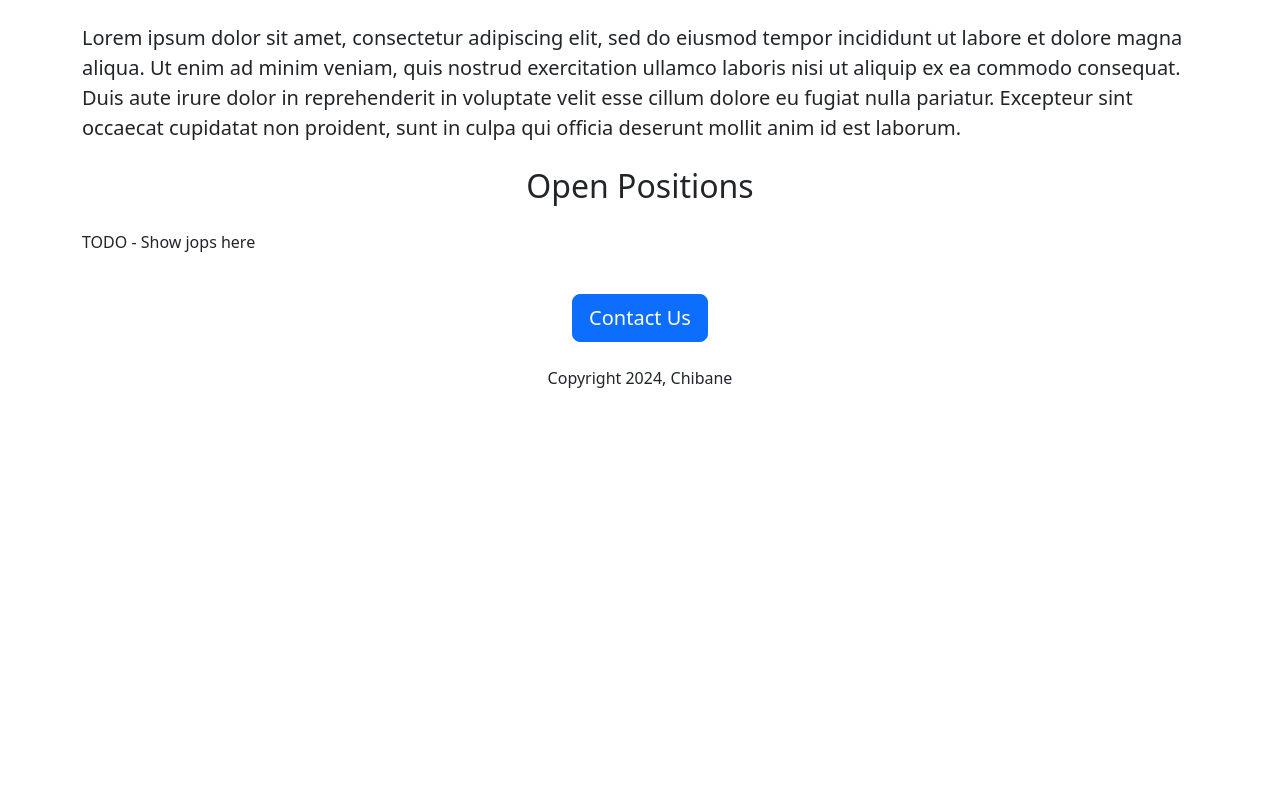
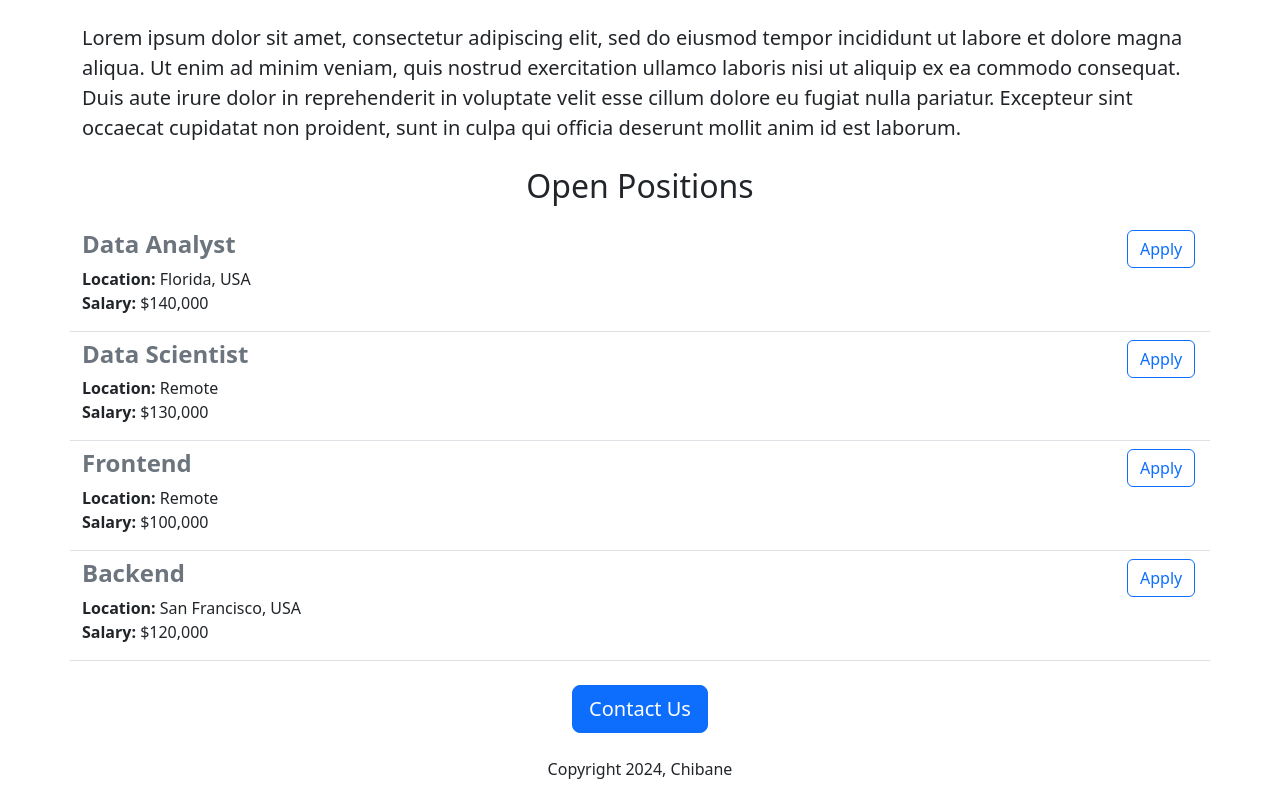
Before and after one commit to Youssef-Chibane/careers_app, a Flask app: page / in a window 1280 px wide. Shown: the part 519-1316 px from the top of the page. Before the commit the page ends 907 px from the top, so only its background shows below. Run offline with Flask 3, Linux system fonts and the light colour scheme.

Commit message:
add-jobs

```diff
--- a/templates/home.html
+++ b/templates/home.html
@@ -23,7 +23,11 @@
             Excepteur sint occaecat cupidatat non proident, sunt in culpa qui officia deserunt mollit anim id est laborum.
         </p>
         <h2 class="text-center mt-4 mb-4">Open Positions</h2>
-        <p>TODO - Show jops here</p>
+        <div>
+            {% for job in jobs %}
+                {% include 'jobs.html' %}
+            {% endfor %}
+        </div>
         <div class="text-center">
             <button class="mt-4 mb-4 btn btn-primary btn-lg">Contact Us</button>
             <p>Copyright 2024, Chibane</p>
--- /dev/null
+++ b/templates/jobs.html
@@ -0,0 +1,16 @@
+<div class="row border-bottom pb-2 mt-2">
+    <div class="col">
+            <h4 class="text-secondary"><strong>{{job['title']}}</strong></h4>
+        <div>
+            <strong>Location: </strong>{{job['location']}}
+        </div>
+            {% if 'salary' in job %}
+        <div class="mb-2">
+            <strong>Salary: </strong>{{job['salary']}}
+        </div>
+            {% endif %}
+    </div>
+    <div class="col-1">
+        <button type="button" class="btn btn-outline-primary">Apply</button>
+    </div>
+</div>
```
